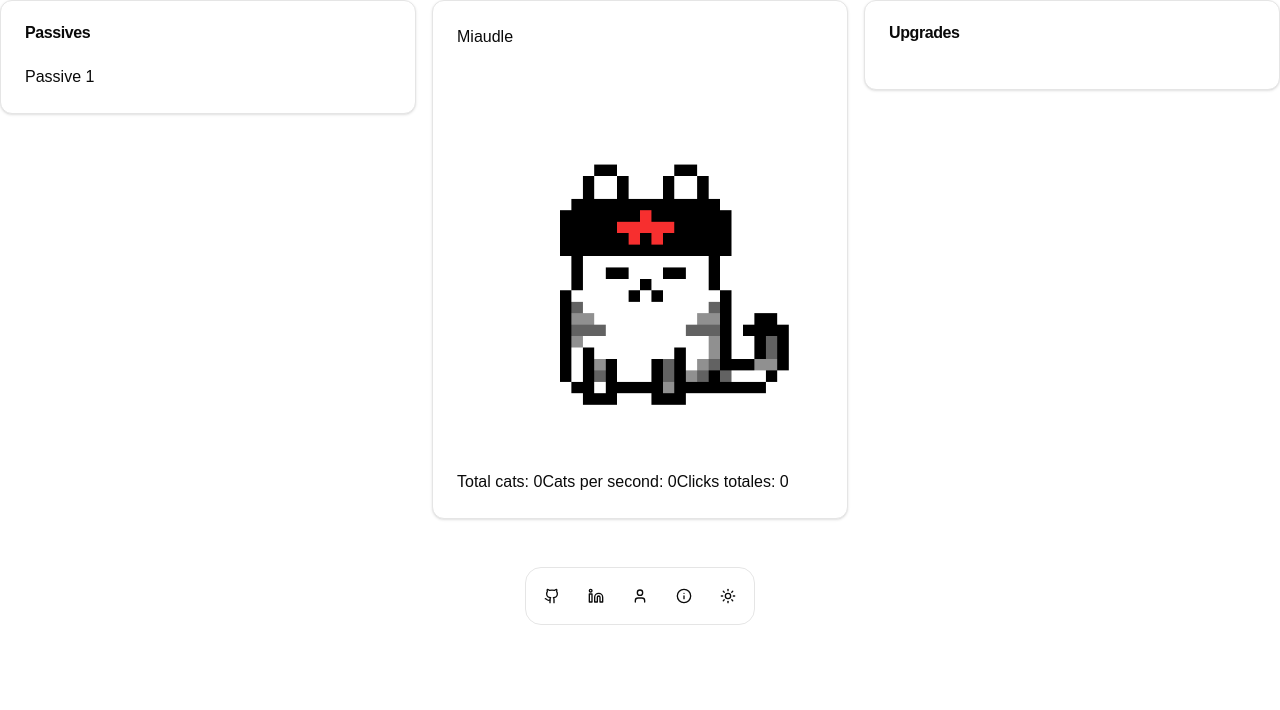
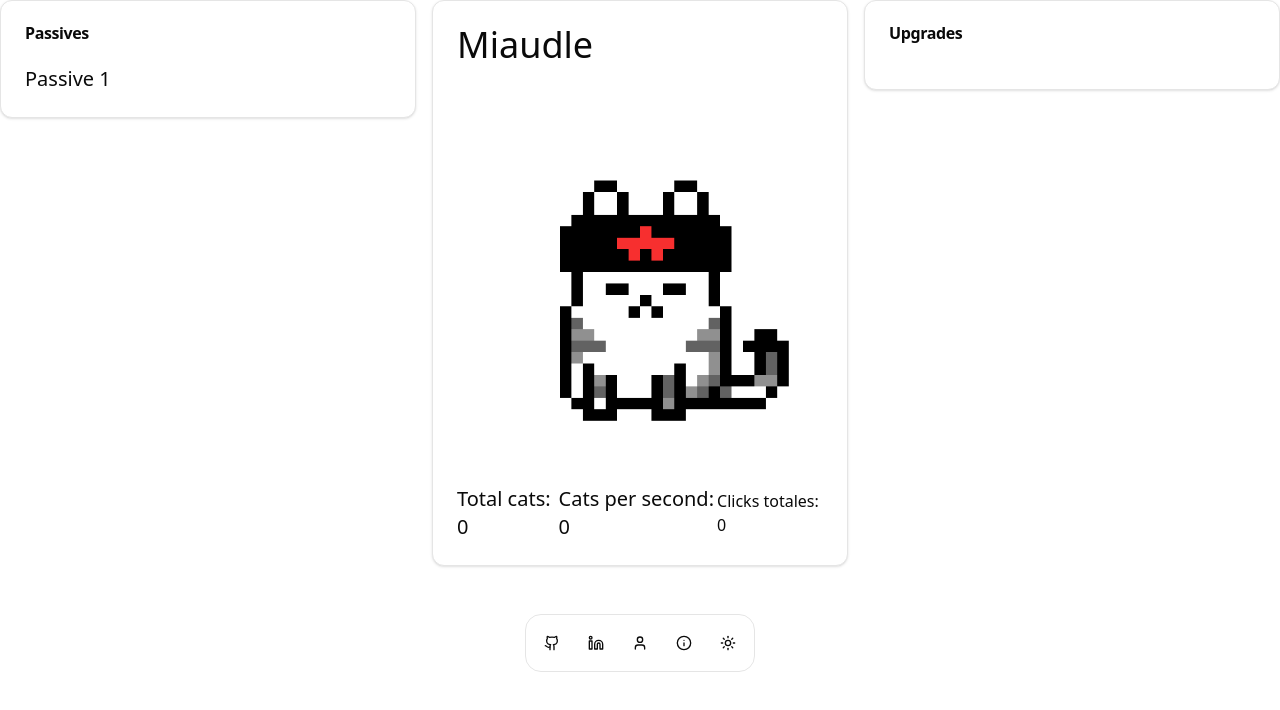
Before and after one commit to Rafacv23/miaudle, a Next.js app: page / in a window 1280 px wide. Shown: the top 710 px of the page. Built offline with nearby package versions, Linux system fonts and the light colour scheme.

Commit message:
Update global font styles and apply Tailwind utilities for headings and paragraphs

```diff
--- a/src/app/globals.css
+++ b/src/app/globals.css
@@ -3,7 +3,24 @@
 @tailwind utilities;
 
 body {
-  font-family: Arial, Helvetica, sans-serif;
+  font-family: var(--font-taviraj-sans);
+}
+
+h1 {
+  font-family: var(--font-josefin-sans);
+  @apply text-4xl;
+}
+
+h2,
+h3,
+h4 {
+  font-family: var(--font-raleway-sans);
+  @apply text-xl;
+}
+
+p {
+  font-family: var(--font-taviraj-sans);
+  @apply text-base;
 }
 
 @layer base {
```
